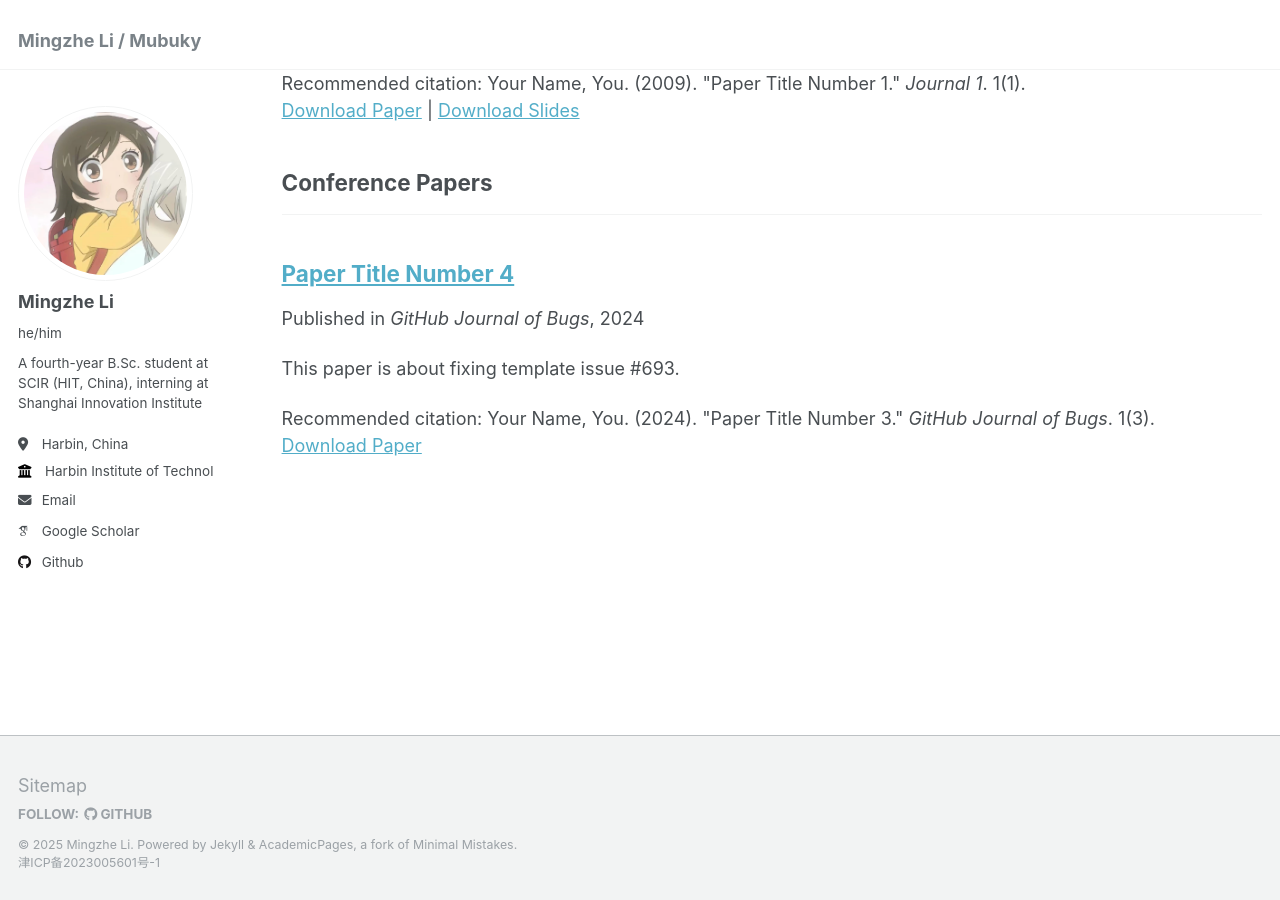
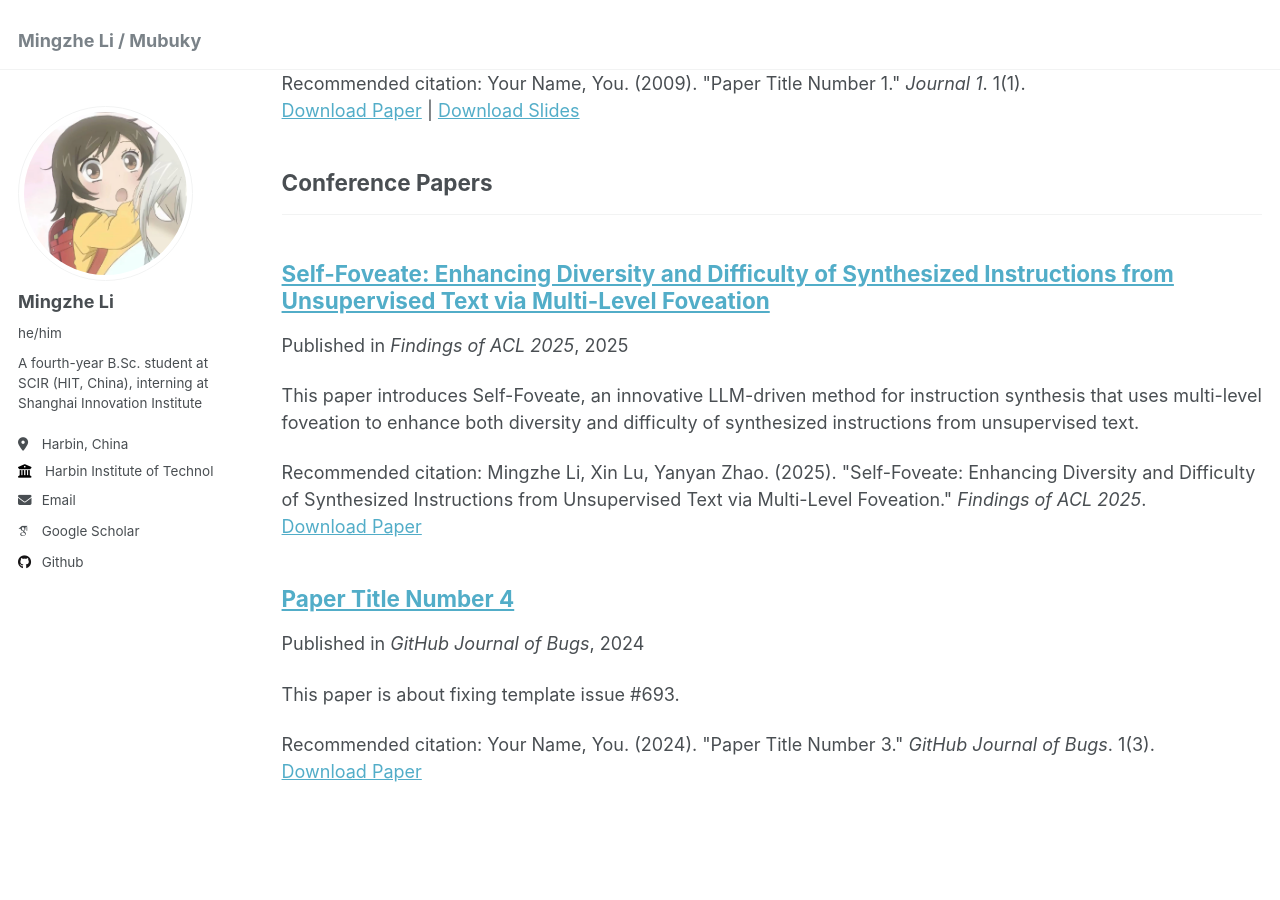
Before and after one commit to tj-chen-1209/chentingjia.github.io, a Jekyll site: the page built from _pages/publications.html, in a window 1280 px wide and 900 px high, scrolled down 877 px. Built offline with Jekyll 4.4.1, drawn with Linux system fonts in a browser that asks for light colours; some web fonts are replaced.

Commit message:
Add Self-Foveate publication and refactor Publications section to use Jekyll collections

```diff
--- /dev/null
+++ b/_publications/2025-03-01-self-foveate.md
@@ -0,0 +1,21 @@
+---
+title: "Self-Foveate: Enhancing Diversity and Difficulty of Synthesized Instructions from Unsupervised Text via Multi-Level Foveation"
+collection: publications
+category: conferences
+permalink: /publication/2025-03-01-self-foveate
+excerpt: 'This paper introduces Self-Foveate, an innovative LLM-driven method for instruction synthesis that uses multi-level foveation to enhance both diversity and difficulty of synthesized instructions from unsupervised text.'
+date: 2025-03-01
+venue: 'Findings of ACL 2025'
+paperurl: 'https://arxiv.org/abs/2507.23440'
+citation: 'Mingzhe Li, Xin Lu, Yanyan Zhao. (2025). &quot;Self-Foveate: Enhancing Diversity and Difficulty of Synthesized Instructions from Unsupervised Text via Multi-Level Foveation.&quot; <i>Findings of ACL 2025</i>.'
+---
+
+Large language models (LLMs) with instruction following capabilities have demonstrated impressive problem-solving abilities. While synthesizing instructional data from unsupervised text has become a common approach for training such models, conventional methods rely heavily on human effort for data annotation. Although existing automated synthesis paradigms have alleviated this constraint, they still exhibit significant limitations in ensuring adequate diversity and difficulty of synthesized instructions.
+
+To address these challenges, we propose Self-Foveate, an innovative LLM-driven method for instruction synthesis. This approach introduces a "Micro-Scatter-Macro" multi-level foveation methodology that effectively guides the LLM to deeply excavate fine-grained information embedded in unsupervised text, thereby enhancing both the diversity and difficulty of synthesized instructions.
+
+Comprehensive experiments across multiple unsupervised corpora and diverse model architectures validate the effectiveness and superiority of our proposed method.
+
+**Links:**
+- [ArXiv Paper](https://arxiv.org/abs/2507.23440)
+- [GitHub Repository](https://github.com/username/self-foveate) <!-- Update with actual GitHub link when available -->
```
Also changed, not shown: _pages/about.md (+7 -1 lines).
